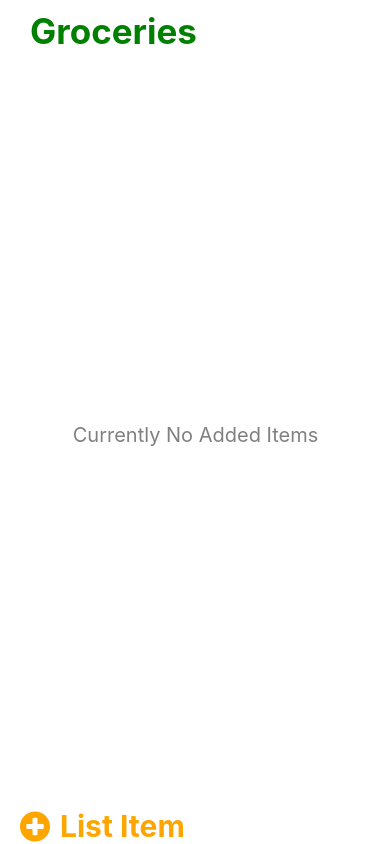
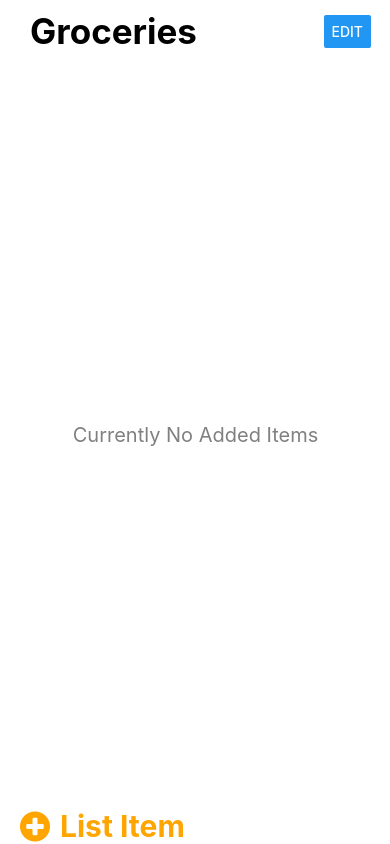
Before and after one commit to Javraham/Task-Manager-Application, a React Native app: screen / in a window 390 px wide. Built offline with nearby package versions, Linux system fonts and the light colour scheme.

Commit message:
Added edit button

```diff
--- a/Pages/todo.js
+++ b/Pages/todo.js
@@ -1,6 +1,6 @@
 import React, { useRef } from 'react';
 import {useState} from 'react'
-import {Text, StyleSheet, SafeAreaView, View, TouchableOpacity, FlatList, ScrollView, VirtualizedList, KeyboardAvoidingView} from 'react-native';
+import {Text, StyleSheet, SafeAreaView, View, TouchableOpacity, FlatList, ScrollView, VirtualizedList, KeyboardAvoidingView, Button} from 'react-native';
 import TodoInput from '../components/customInput';
 import Icon from 'react-native-vector-icons/FontAwesome';
 
@@ -8,6 +8,7 @@ import Icon from 'react-native-vector-icons/FontAwesome';
 function TodoPage({listTitle}) {
     const [listItems, setListItems] = useState([])
     const id = useRef(0)
+    const [viewDelete, setViewDelete] = useState(false)
     const [emptylist, setemptyList] = useState(true)
     const addItem = () => {
         setemptyList(false)
@@ -37,7 +38,10 @@ function TodoPage({listTitle}) {
 
     return (
         <SafeAreaView style = {styles.container}>
-            <Text style = {styles.title}>{listTitle}</Text>
+            <View style = {{flexDirection: 'row', alignItems: 'center', justifyContent: 'space-between'}}>
+                <Text style = {styles.title}>{listTitle}</Text>
+                <Button title={viewDelete ? 'Done' : 'Edit'} onPress={() => setViewDelete(!viewDelete)}/>
+            </View>
             {!emptylist && <KeyboardAvoidingView behavior= {Platform.OS === 'ios' ? 'padding' : 'height'} style = {{flex: 1}}>
             <View style = {{width: '100%', height: '90%'}}>
             <FlatList
@@ -45,9 +49,11 @@ function TodoPage({listTitle}) {
                 renderItem={({item}) => (
                 <View style = {{flexDirection: 'row'}}>
                     <TodoInput onChangeText = {text => handleInput(text, item)} deleteInput = {() => {if(item.name == "") handleDelete(item.key)}}/>
+                    {viewDelete &&
                     <TouchableOpacity onPress = {() => handleDelete(item.key)}>
                         <Icon name = 'minus-circle' size = {25} color = "red"/>
                     </TouchableOpacity>
+                    }
                 </View>)}
             />
             </View>
@@ -78,7 +84,6 @@ const styles = StyleSheet.create({
 
     title: {
         fontSize: 35,
-        color: 'green',
         fontWeight: 'bold',
         padding: 10,
     },
```
